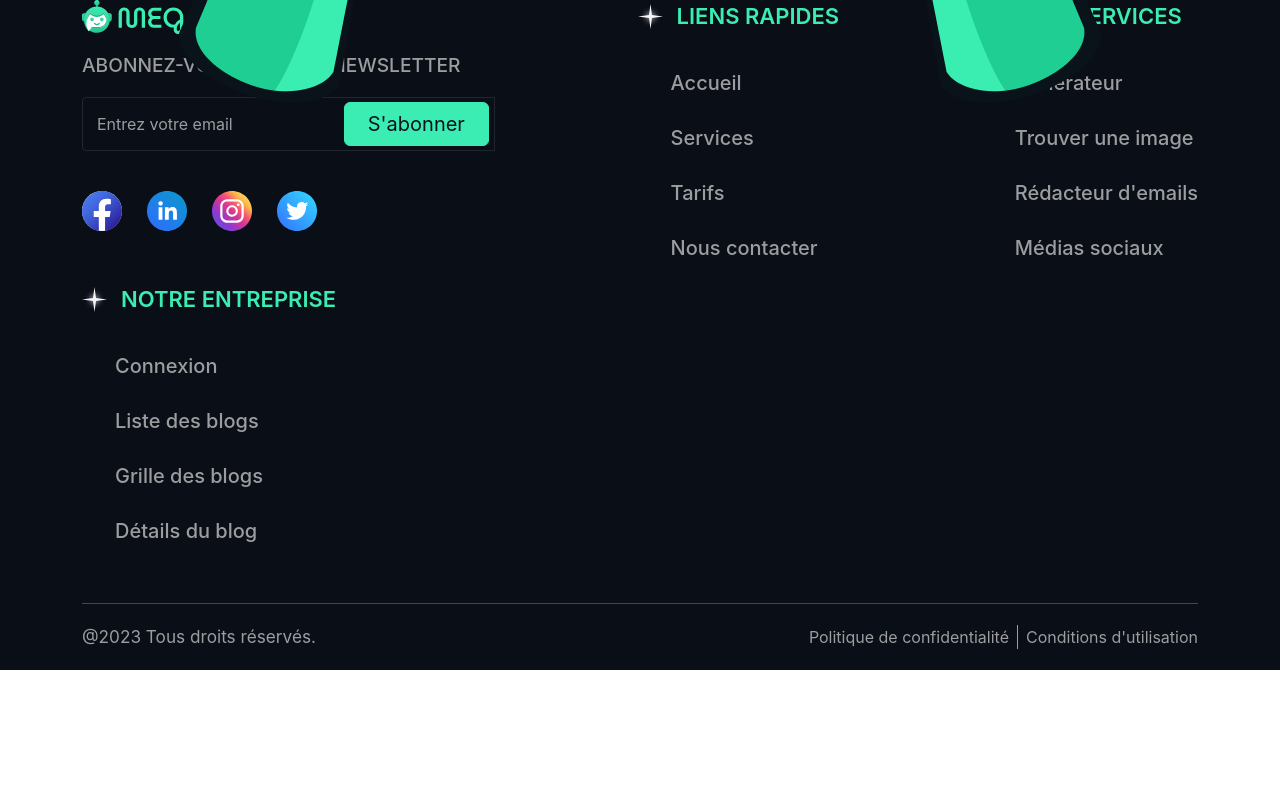
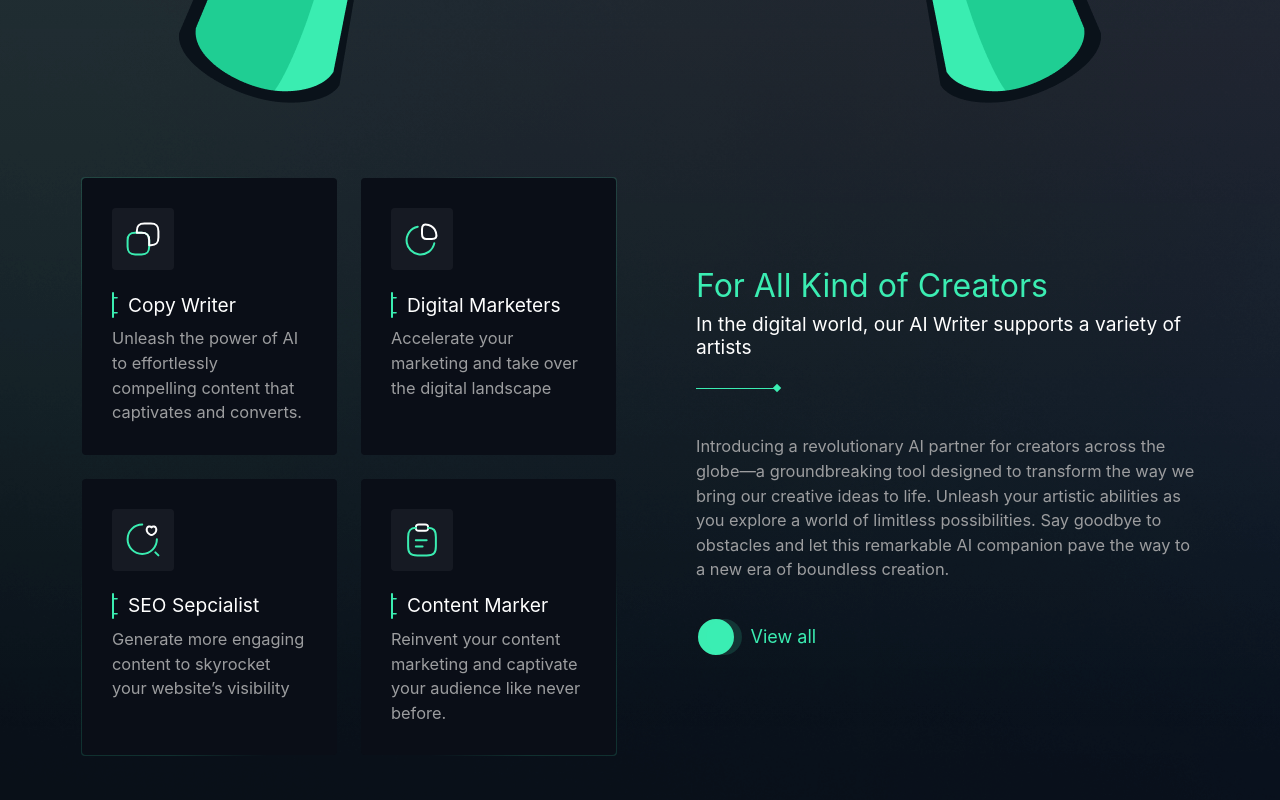
Before and after one commit to EssghaierJacem/DMSystem-EuroMed-FrontEnd, a React (Create React App) app: page / in a window 1280 px wide. Shown: the part 1180-1980 px from the top of the page. Before the commit the page ends 1850 px from the top, so only its background shows below. Built offline with nearby package versions, Linux system fonts and the light colour scheme; no server answers.

Commit message:
Home Page Changes

```diff
--- a/src/pages/Home.jsx
+++ b/src/pages/Home.jsx
@@ -67,7 +67,93 @@ function Home() {
         </div>
     </section>
     {/* <!-- home section end --> */}
-
+    {/* <!-- service section start --> */}
+    <div className="service-section section-b-space">
+        <div className="container">
+            <div className="row g-5">
+                <div className="col-lg-6">
+                    <div className="row g-4 service-row">
+                        <div className="col-sm-6">
+                            <div className="service-box">
+                                <div className="service-icon">
+                                    <img src="../assets/svg/service/copy.svg" className="img-fluid outline-icon" alt=""/>
+                                    <img src="../assets/svg/service/copy-bold.svg" className="img-fluid bold-icon" alt=""/>
+                                </div>
+                                <div className="service-content">
+                                    <h3><img src="../assets/svg/service-title.svg" alt="effect" className="img-fluid"/>Copy
+                                        writer</h3>
+                                    <p>Unleash the power of AI to effortlessly compelling content that captivates
+                                        and converts.</p>
+                                </div>
+                            </div>
+                        </div>
+                        <div className="col-sm-6">
+                            <div className="service-box">
+                                <div className="service-icon">
+                                    <img src="../assets/svg/service/graph.svg" className="img-fluid outline-icon" alt=""/>
+                                    <img src="../assets/svg/service/graph-bold.svg" className="img-fluid bold-icon" alt=""/>
+                                </div>
+                                <div className="service-content">
+                                    <h3><img src="../assets/svg/service-title.svg" alt="effect"
+                                            className="img-fluid"/>Digital
+                                        marketers</h3>
+                                    <p>Accelerate your marketing and take over the digital landscape</p>
+                                </div>
+                            </div>
+                        </div>
+                        <div className="col-sm-6">
+                            <div className="service-box">
+                                <div className="service-icon">
+                                    <img src="../assets/svg/service/search.svg" className="img-fluid outline-icon" alt=""/>
+                                    <img src="../assets/svg/service/search-bold.svg" className="img-fluid bold-icon" alt=""/>
+                                </div>
+                                <div className="service-content">
+                                    <h3><img src="../assets/svg/service-title.svg" alt="effect" className="img-fluid"/>SEO
+                                        Sepcialist</h3>
+                                    <p>Generate more engaging content to skyrocket your website’s visibility
+                                    </p>
+                                </div>
+                            </div>
+                        </div>
+                        <div className="col-sm-6">
+                            <div className="service-box">
+                                <div className="service-icon">
+                                    <img src="../assets/svg/service/text.svg" className="img-fluid outline-icon" alt=""/>
+                                    <img src="../assets/svg/service/text-bold.svg" className="img-fluid bold-icon" alt=""/>
+                                </div>
+                                <div className="service-content">
+                                    <h3><img src="../assets/svg/service-title.svg" alt="effect"
+                                            className="img-fluid"/>Content
+                                        marker</h3>
+                                    <p>Reinvent your content marketing and captivate your audience like never before.
+                                    </p>
+                                </div>
+                            </div>
+                        </div>
+                    </div>
+                </div>
+                <div className="col-lg-6">
+                    <div className="service-info">
+                        <div>
+                            <div className="title">
+                                <h2>For All Kind of Creators</h2>
+                                <h3>In the digital world, our AI Writer supports a variety of artists</h3>
+                            </div>
+                            <p>Introducing a revolutionary AI partner for creators across the globe—a groundbreaking
+                                tool designed to transform the way we bring our creative ideas to life. Unleash your
+                                artistic abilities as you explore a world of limitless possibilities. Say goodbye to
+                                obstacles and let
+                                this remarkable AI companion pave the way to a new era of boundless creation.</p>
+                            <a data-cursor="pointer" className="btn-arrow" href="">
+                                <div className="icon-arrow"><i className="iconsax" data-icon="arrow-up"></i></div>View all
+                            </a>
+                        </div>
+                    </div>
+                </div>
+            </div>
+        </div>
+    </div>
+    {/* <!-- service section end --> */}
       <Footer></Footer>
     </div>
   );
```
